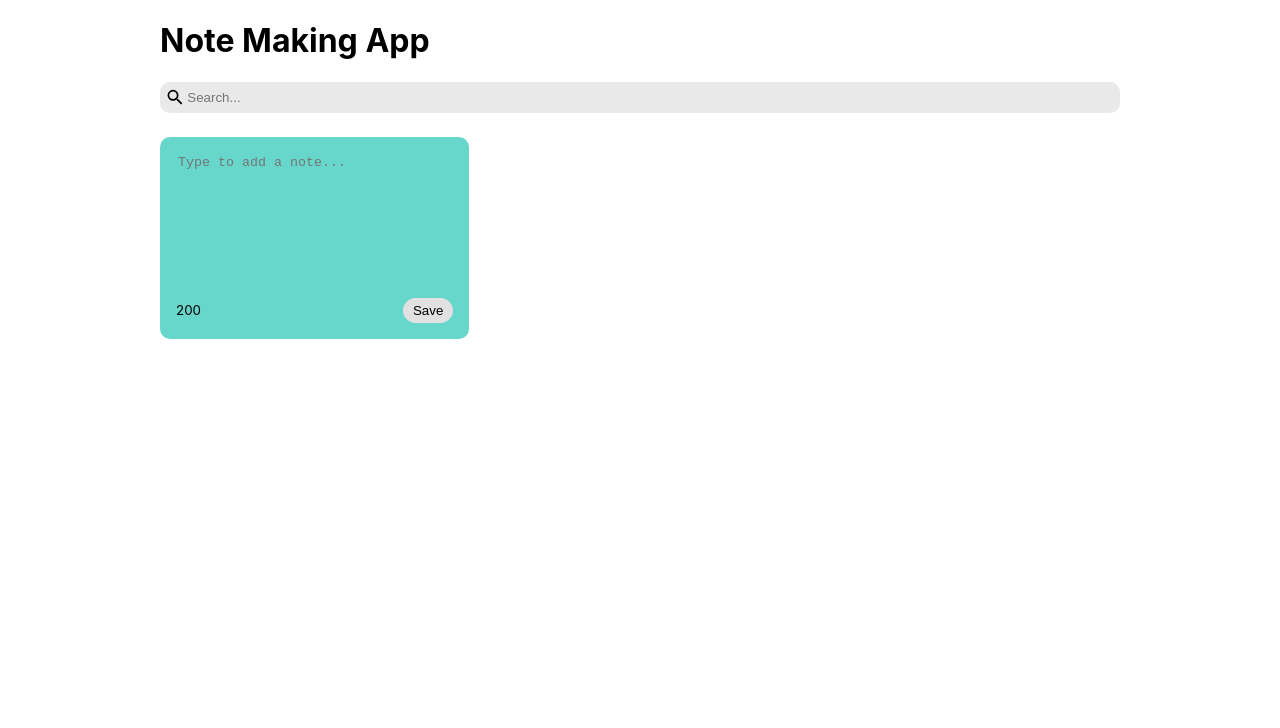
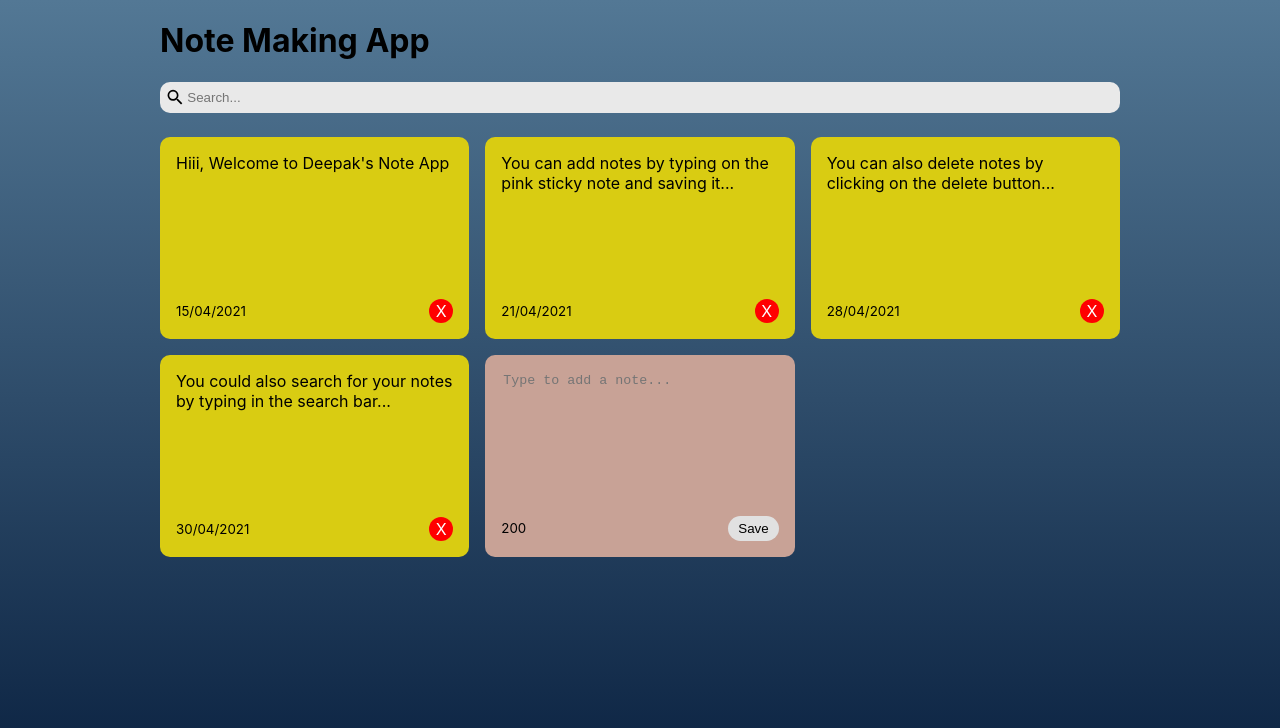
Before and after one commit to Deepakindresh/Note-making-app, a React (Create React App) app: page / in a window 1280 px wide. Shown: the top 728 px of the page. Built offline with nearby package versions, Linux system fonts and the light colour scheme.

Commit message:
Changed theme

```diff
--- a/src/App.js
+++ b/src/App.js
@@ -8,7 +8,28 @@ function App() {
 
   const [searchText, setSearchText] = useState('');
 
-  const [notes, setNotes] = useState([]);
+  const [notes, setNotes] = useState([
+    {
+			id: 1,
+			text: 'Hiii, Welcome to Deepak\'s Note App',
+			date: '15/04/2021',
+		},
+		{
+			id: 2,
+			text: 'You can add notes by typing on the pink sticky note and saving it...',
+			date: '21/04/2021',
+		},
+		{
+			id: 3,
+			text: 'You can also delete notes by clicking on the delete button...',
+			date: '28/04/2021',
+		},
+		{
+			id: 4,
+			text: 'You could also search for your notes by typing in the search bar...',
+			date: '30/04/2021',
+		},
+  ]);
 
   useEffect(() => {
     const storedNotes = JSON.parse(localStorage.getItem('react-notes-data-storage'));
--- a/src/components/CreateNote.js
+++ b/src/components/CreateNote.js
@@ -16,7 +16,7 @@ function CreateNote({handleAddNote}) {
 
   return (
     <div className='note new'>
-        <textarea rows='8' cols='10' placeholder='Type to add a note...' onChange={(e) => {
+        <textarea rows='8' cols='10' placeholder='Type to add a note...' value={noteText} onChange={(e) => {
         if(characterLimit - e.target.value.length >= 0) {
                 setNoteText(e.target.value);
         }
--- a/src/index.css
+++ b/src/index.css
@@ -5,6 +5,7 @@ body {
     sans-serif;
   -webkit-font-smoothing: antialiased;
   -moz-osx-font-smoothing: grayscale;
+  background-image: linear-gradient(to top, #09203f 0%, #537895 100%);
 }
 
 code {
@@ -38,13 +39,13 @@ code {
 }
 
 .note.new {
-	background-color: #67d7cc;
+	background-color: #c8a296;
 }
 
 textarea {
 	border: none;
 	resize: none;
-	background-color: #67d7cc;
+	background-color: #c8a296;
 }
 
 textarea:focus {
@@ -64,7 +65,7 @@ textarea:focus {
 }
 
 .note {
-	background-color: #fef68a;
+	background-color: #d9cc12;
 	border-radius: 10px;
 	padding: 1rem;
 	min-height: 170px;
@@ -110,3 +111,12 @@ textarea:focus {
 .search input:focus {
 	outline: none;
 }
+
+.background-image{
+	width: 100%;
+    height: 100vh;
+    background-size: cover;
+    background-position: center;
+    position: relative;
+    overflow: hidden;
+}
```
